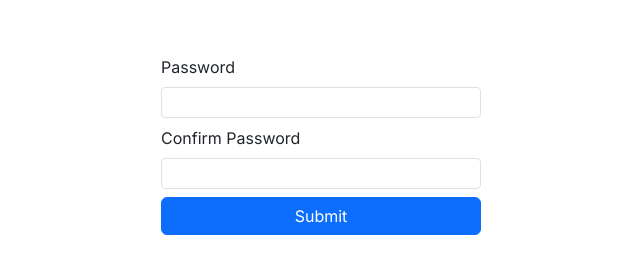
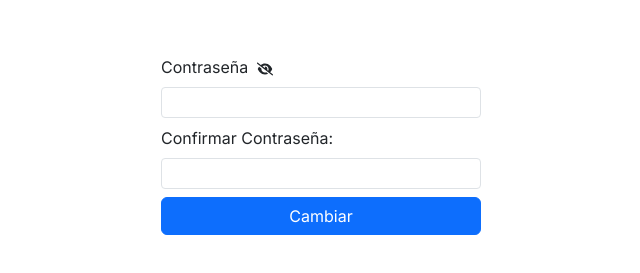
Before and after one commit to lmmedina1205/changePassword-nextjs, a Next.js app: page / in a window 1280 px wide. Shown: the part 145-418 px from the top of the page, without its empty margins (319-959 px from the left). Built offline with nearby package versions, Linux system fonts and the light colour scheme.

Commit message:
Icons - Input Hidden

```diff
--- a/package.json
+++ b/package.json
@@ -14,6 +14,7 @@
     "react": "^18",
     "react-dom": "^18",
     "react-hook-form": "^7.51.1",
+    "react-icons": "^5.0.1",
     "sweetalert2": "^11.10.6",
     "sweetalert2-react-content": "^5.0.7"
   },
--- a/src/components/changepassword.tsx
+++ b/src/components/changepassword.tsx
@@ -5,6 +5,7 @@ import { useForm } from "react-hook-form";
 import validation from "./validation";
 import Swal from "sweetalert2";
 import withReactContent from "sweetalert2-react-content";
+import { FaEye, FaEyeSlash } from "react-icons/fa6";
 
 // const MySwal = withReactContent(Swal);
 
@@ -22,13 +23,13 @@ const Toast = Swal.mixin({
 
 
 
-
 export default function ChangePassword(){
     const { register, handleSubmit} = useForm();
     const [state, setState ] = useState({
         status: true,
         msg: ""
       });
+      const [ hidden, setHidden ] = useState(true);
     const handledata = (data:any)=>{
         const { password, confirmPassword } = data
         let newData = validation(password, confirmPassword)
@@ -55,20 +56,21 @@ export default function ChangePassword(){
             <h1>Cambio de Contraseña</h1> <br />
 
             {/* passwords */}
-            <label htmlFor="password">Password</label>
-            <input type="password" id="password" className="form-control form-control-sm"
+            <label htmlFor="password">Contraseña&nbsp;&nbsp;<span onClick={()=> setHidden(hidden ? false : true) }>{(hidden ? <FaEyeSlash /> : <FaEye />)}</span></label>
+            <input type={hidden ? "password":"text"} id="password" className="form-control form-control-sm"
             {...register('password')}
             />
 
             {/* confirm passwords */}
-            <label htmlFor="password">Confirm Password</label>
-            <input type="password" id="confirmPassword" className="form-control form-control-sm"
+            <label htmlFor="confirmPassword">Confirmar Contraseña:</label>
+            <input type={hidden ? "password":"text"} id="confirmPassword" className="form-control form-control-sm"
             {...register('confirmPassword')}
             />
 
+
             {/* submit form */}
             <button className="btn btn-primary" type="submit">
-            Submit
+            Cambiar
             </button>
 
         </form>
```
Also changed, not shown: 1 other file (tests, documents, lock files or other folders).
